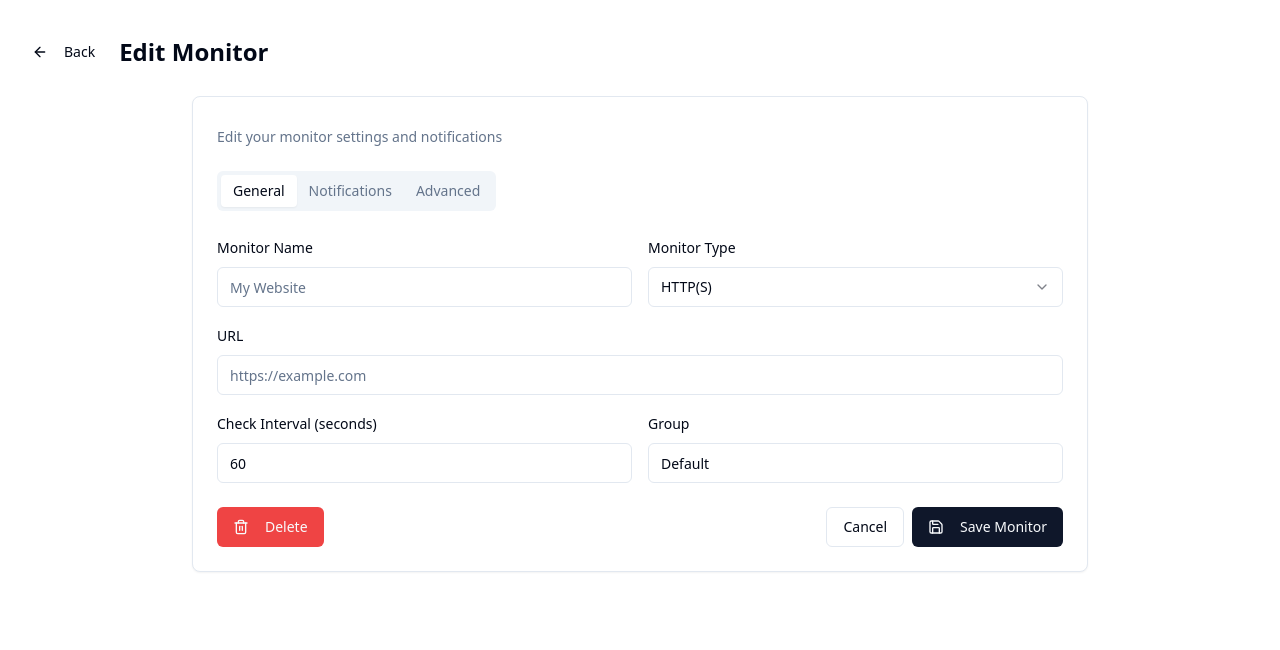
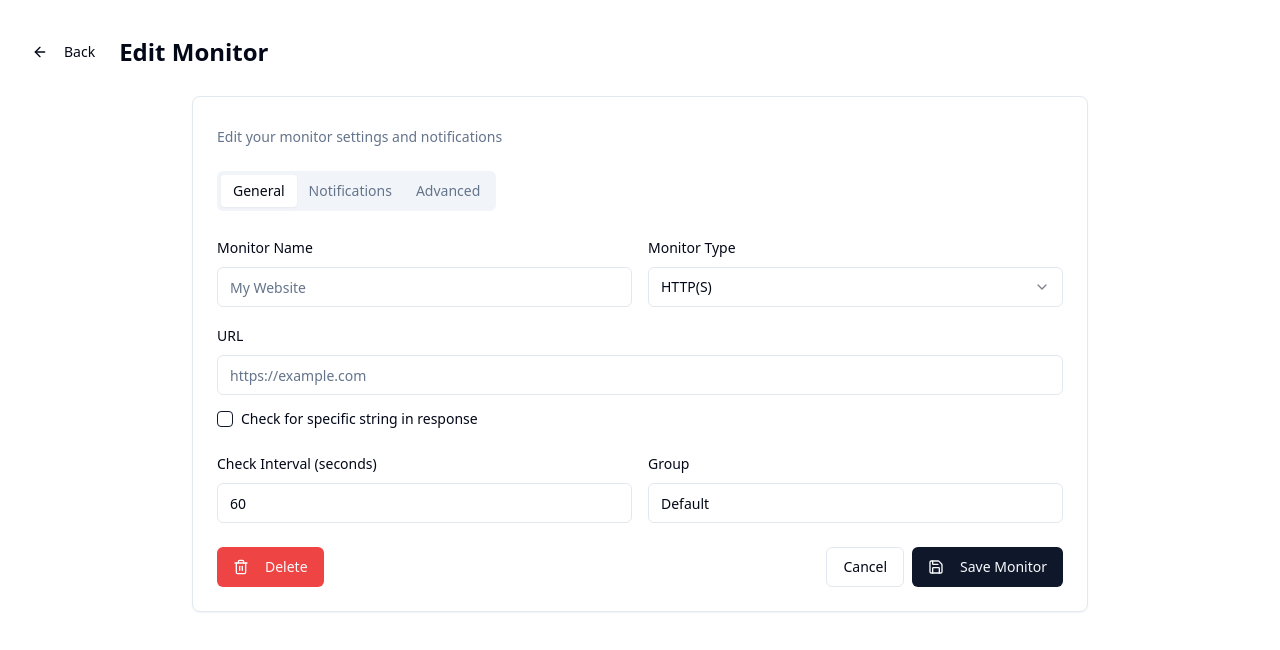
Before and after one commit to NullSeverity/monitor-magic-haven, a React (Vite) app: page /monitor/1 in a window 1280 px wide. Shown: the top 650 px of the page. Built offline with nearby package versions, Linux system fonts and the light colour scheme; sample sign-in values are in the browser's storage.

Commit message:
Add monitor type check
Implement check string feature for HTTP(S) monitor type.

```diff
--- a/src/pages/MonitorForm.tsx
+++ b/src/pages/MonitorForm.tsx
@@ -1,4 +1,3 @@
-
 import React, { useState, useEffect } from 'react';
 import { useNavigate, useParams } from 'react-router-dom';
 import { Button } from "@/components/ui/button";
@@ -11,6 +10,7 @@ import { Checkbox } from "@/components/ui/checkbox";
 import { ArrowLeft, Save, Trash2 } from "lucide-react";
 import { useToast } from "@/hooks/use-toast";
 import { Monitor } from "@/types/monitor";
+import { Textarea } from "@/components/ui/textarea";
 
 export default function MonitorForm() {
   const [monitor, setMonitor] = useState<Partial<Monitor>>({
@@ -24,7 +24,9 @@ export default function MonitorForm() {
     status: 'pending',
     responseTime: 0,
     uptime: 0,
-    group: 'Default'
+    group: 'Default',
+    expectedString: '',
+    stringCheckEnabled: false
   });
   const [notifyOptions, setNotifyOptions] = useState({
     email: false,
@@ -38,14 +40,12 @@ export default function MonitorForm() {
   const isNewMonitor = id === 'new';
 
   useEffect(() => {
-    // Check authentication
     const isAuthenticated = localStorage.getItem('isAuthenticated');
     if (!isAuthenticated) {
       navigate('/login');
       return;
     }
 
-    // If editing an existing monitor, load its data
     if (!isNewMonitor) {
       const savedMonitors = localStorage.getItem('monitors');
       if (savedMonitors) {
@@ -54,7 +54,6 @@ export default function MonitorForm() {
         if (foundMonitor) {
           setMonitor(foundMonitor);
 
-          // Set notification options
           if (foundMonitor.notifications) {
             setNotifyOptions({
               email: foundMonitor.notifications.includes('email'),
@@ -74,7 +73,7 @@ export default function MonitorForm() {
     }
   }, [id, isNewMonitor, navigate, toast]);
 
-  const handleInputChange = (e: React.ChangeEvent<HTMLInputElement>) => {
+  const handleInputChange = (e: React.ChangeEvent<HTMLInputElement | HTMLTextAreaElement>) => {
     const { name, value } = e.target;
     setMonitor(prev => ({ ...prev, [name]: value }));
   };
@@ -83,10 +82,13 @@ export default function MonitorForm() {
     setMonitor(prev => ({ ...prev, [name]: value }));
   };
 
+  const handleCheckboxChange = (name: string, checked: boolean) => {
+    setMonitor(prev => ({ ...prev, [name]: checked }));
+  };
+
   const handleSave = () => {
     setLoading(true);
 
-    // Validate required fields
     if (!monitor.name) {
       toast({
         title: "Validation Error",
@@ -117,7 +119,6 @@ export default function MonitorForm() {
       return;
     }
 
-    // Save the notifications settings
     const notifications = [];
     if (notifyOptions.email) notifications.push('email');
     if (notifyOptions.telegram) notifications.push('telegram');
@@ -128,7 +129,6 @@ export default function MonitorForm() {
       const monitors = JSON.parse(savedMonitors);
 
       if (isNewMonitor) {
-        // Add new monitor
         const newId = monitors.length > 0
           ? Math.max(...monitors.map((m: Monitor) => m.id)) + 1
           : 1;
@@ -150,7 +150,6 @@ export default function MonitorForm() {
           description: "Monitor created successfully",
         });
       } else {
-        // Update existing monitor
         const updatedMonitors = monitors.map((m: Monitor) =>
           m.id === parseInt(id || '0')
             ? { ...m, ...monitor, notifications }
@@ -262,6 +261,7 @@ export default function MonitorForm() {
                 </div>
 
                 {monitor.type === 'HTTP' && (
+                  <>
                     <div className="space-y-2">
                       <Label htmlFor="url">URL</Label>
                       <Input
@@ -272,6 +272,37 @@ export default function MonitorForm() {
                         placeholder="https://example.com"
                       />
                     </div>
+
+                    <div className="space-y-2">
+                      <div className="flex items-center space-x-2 mb-2">
+                        <Checkbox
+                          id="stringCheckEnabled"
+                          checked={monitor.stringCheckEnabled}
+                          onCheckedChange={(checked) =>
+                            handleCheckboxChange('stringCheckEnabled', checked === true)
+                          }
+                        />
+                        <Label htmlFor="stringCheckEnabled">Check for specific string in response</Label>
+                      </div>
+
+                      {monitor.stringCheckEnabled && (
+                        <div className="pl-6">
+                          <Label htmlFor="expectedString">Expected String</Label>
+                          <Textarea
+                            id="expectedString"
+                            name="expectedString"
+                            value={monitor.expectedString}
+                            onChange={handleInputChange}
+                            placeholder="Enter text that should appear in the response"
+                            className="mt-1"
+                          />
+                          <p className="text-xs text-muted-foreground mt-1">
+                            The monitor will be marked as down if this text is not found in the response
+                          </p>
+                        </div>
+                      )}
+                    </div>
+                  </>
                 )}
 
                 {(monitor.type === 'TCP' || monitor.type === 'PING') && (
--- a/src/types/monitor.ts
+++ b/src/types/monitor.ts
@@ -14,4 +14,6 @@ export interface Monitor {
   group?: string;
   retries?: number;
   notifications?: string[];
+  expectedString?: string;
+  stringCheckEnabled?: boolean;
 }
```
Lines whose indentation alone changed are shown as unchanged.
